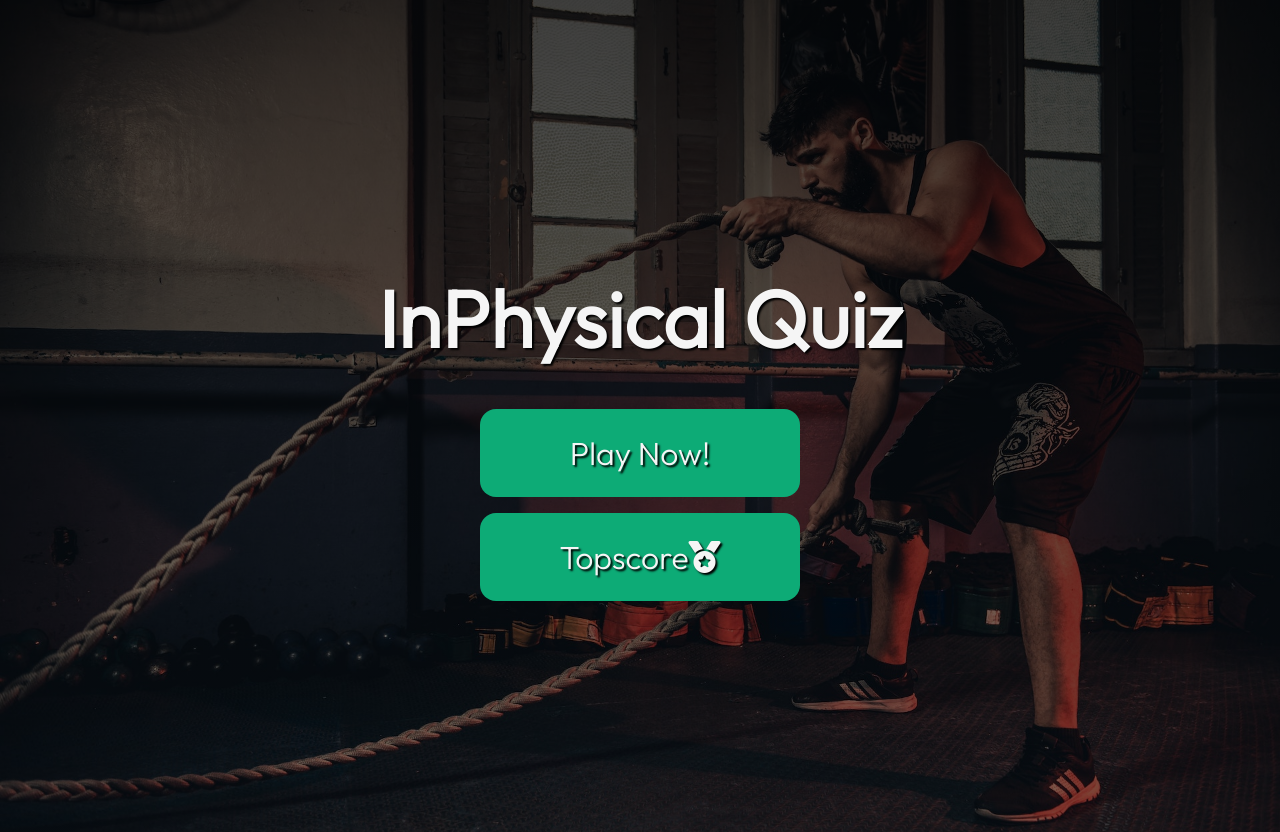
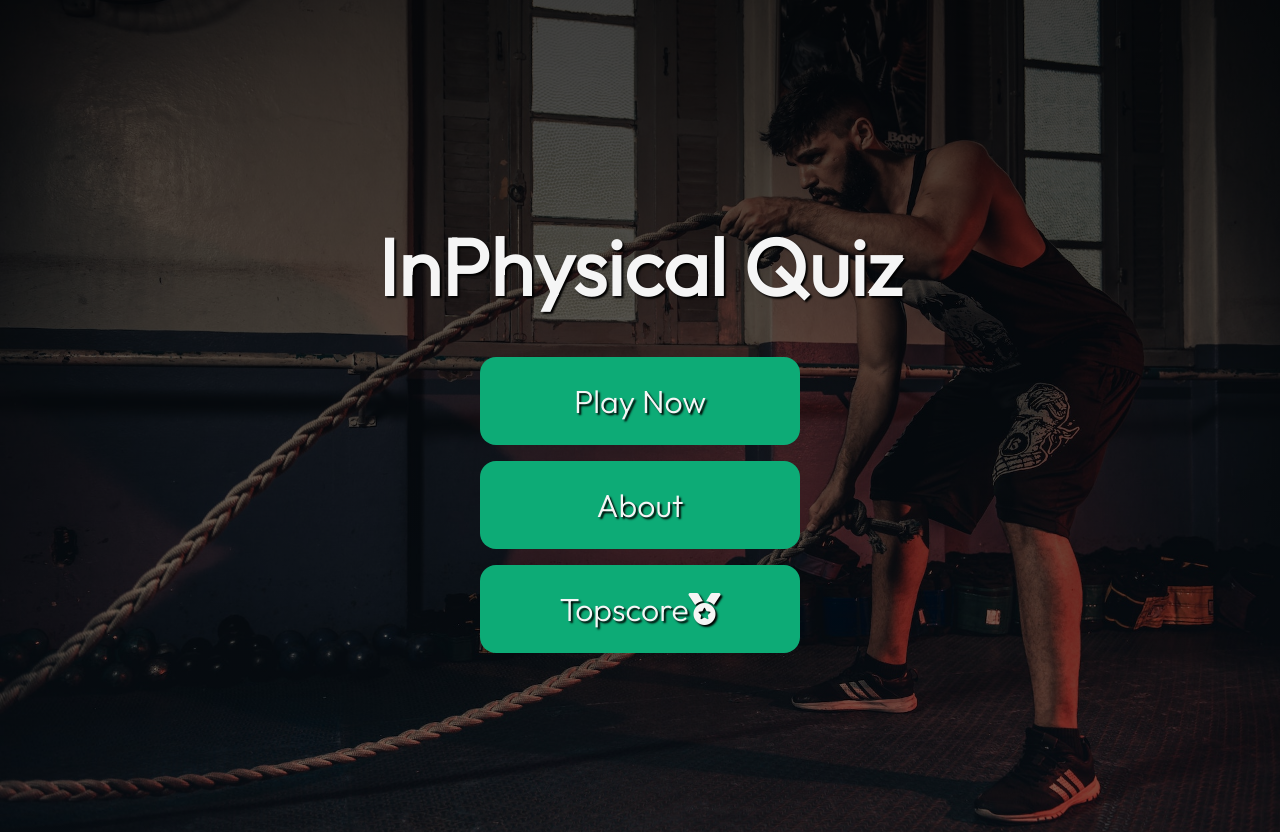
Before and after one commit to danieljcave/inphysical-quiz, a plain HTML site: page index.html in a window 1280 px wide. Drawn offline with Linux system fonts and the light colour scheme.

Commit message:
add about button for information about the quiz

```diff
--- a/index.html
+++ b/index.html
@@ -13,11 +13,11 @@
     <div class="quiz-container">
         <div id="home" class="quiz-colum quiz-center">
             <h1>InPhysical Quiz</h1>
-            <a href="/quiz.html" class="quiz-btn">Play Now!</a>
+            <a href="/quiz.html" class="quiz-btn">Play Now</a>
+            <a href="/about.html" class="quiz-btn">About</a>
             <a href="/topscore.html" id="topscore-btn" class="quiz-btn">Topscore<i class="fa-solid fa-medal"></i></a>
         </div>
     </div>
-
 
     <script src="assets/js/script.js"></script>
     <script src="https://kit.fontawesome.com/3f0b44ee0a.js" crossorigin="anonymous"></script>
```
